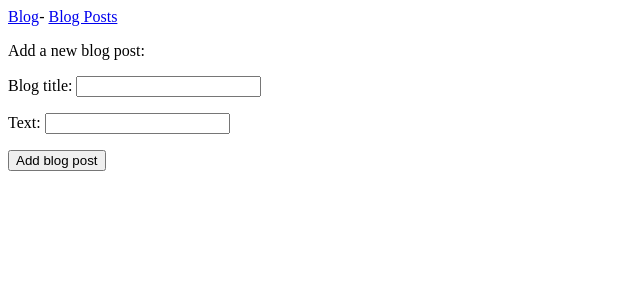
After one commit to Esfekia/Blog, a Django app: page /new_blogpost/ in a window 1280 px wide. The commit adds this page. Shown: the top 300 px of the page, without its empty margins (0-640 px from the left). Run offline with Django 4.2, Linux system fonts and the light colour scheme.

Commit message:
Added a 'Add new blog post' section with a working form.py

```diff
--- /dev/null
+++ b/blogs/forms.py
@@ -0,0 +1,10 @@
+from django import forms
+
+from .models import BlogPost
+
+
+class BlogPostForm(forms.ModelForm):
+    class Meta:
+        model = BlogPost
+        fields = ['blog_title', 'text']
+        labels = {'Blog Title': '', 'Blog Text': ''}
--- a/blogs/templates/blogs/blogposts.html
+++ b/blogs/templates/blogs/blogposts.html
@@ -14,4 +14,6 @@
     {% endfor %}
 </ul>
 
+<a href="{%url 'blogs:new_blogpost' %}">Add a new blog post</a>
+
 {% endblock content %}
--- /dev/null
+++ b/blogs/templates/blogs/new_blogpost.html
@@ -0,0 +1,13 @@
+{% extends "blogs/base.html" %}
+
+{% block content %}
+
+<p>Add a new blog post:</p>
+
+<form action="{% url 'blogs:new_blogpost' %}" method='post'>
+    {% csrf_token %}
+    {{ form.as_p }}
+    <button name="submit"> Add blog post</button>
+</form>
+
+{% endblock content %}
--- a/blogs/urls.py
+++ b/blogs/urls.py
@@ -11,5 +11,8 @@ urlpatterns = [
     path('blogposts/', views.blogposts, name='blogposts'),
     # Detail page for an individual blog post.
     path('blogposts/<int:blogpost_id>/', views.blogpost, name='blogpost'),
+    # Page for adding a new blog post.
+    path('new_blogpost/', views.new_blogpost, name='new_blogpost'),
+
 
 ]
--- a/blogs/views.py
+++ b/blogs/views.py
@@ -1,6 +1,6 @@
-from django.shortcuts import render
+from django.shortcuts import render, redirect
 from .models import BlogPost
-# Create your views here.
+from .forms import BlogPostForm
 
 
 def index(request):
@@ -20,3 +20,20 @@ def blogpost(request, blogpost_id):
     blogpost = BlogPost.objects.get(id=blogpost_id)
     context = {'blogpost': blogpost}
     return render(request, 'blogs/blogpost.html', context)
+
+
+def new_blogpost(request):
+    """Add a new blog post."""
+    if request.method != 'POST':
+        # No data submitted; create a blank form.
+        form = BlogPostForm()
+    else:
+        # POST data submitted; process data.
+        form = BlogPostForm(data=request.POST)
+        if form.is_valid():
+            form.save()
+            return redirect('blogs:blogposts')
+
+    # Display a blank or invalid form.
+    context = {'form': form}
+    return render(request, 'blogs/new_blogpost.html', context)
```
Also changed, not shown: db.sqlite3.
